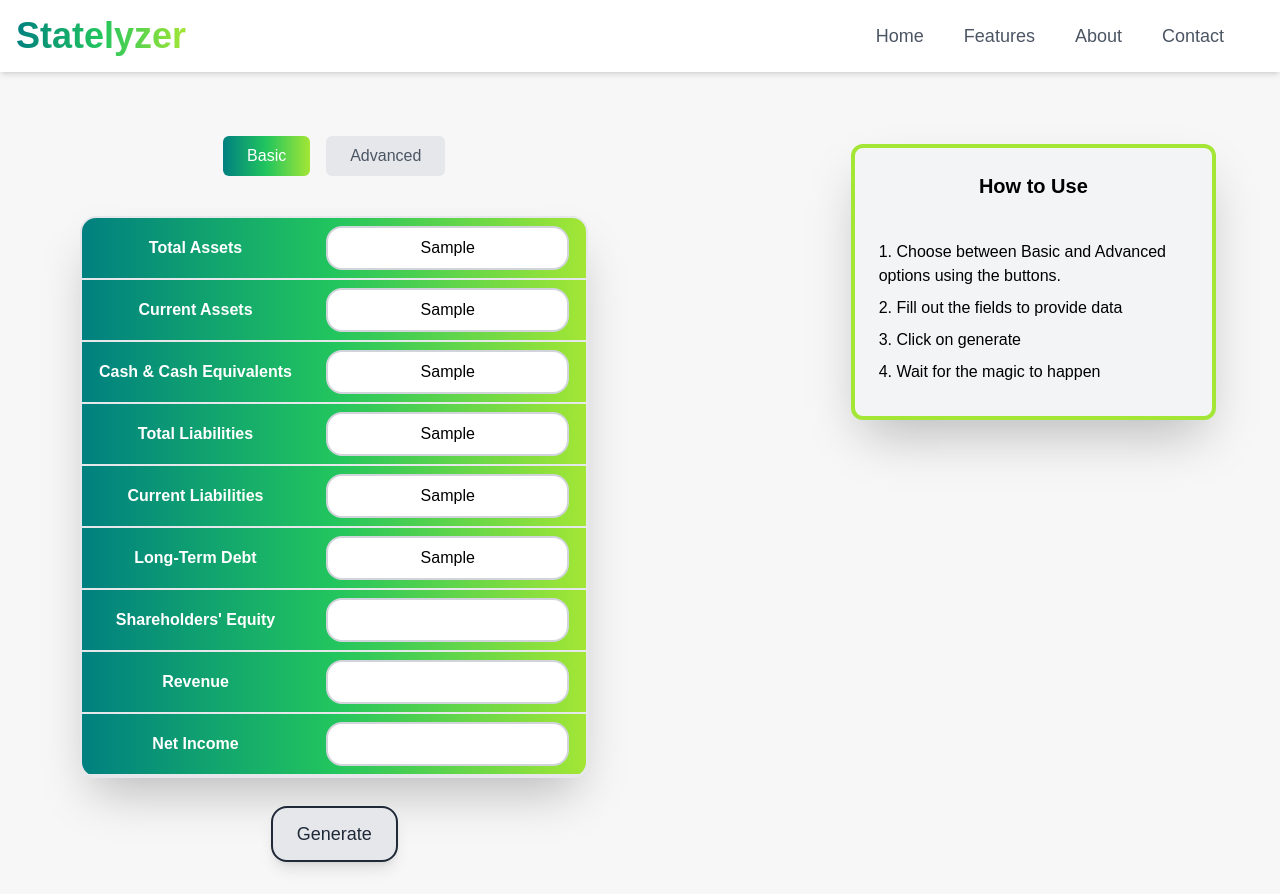
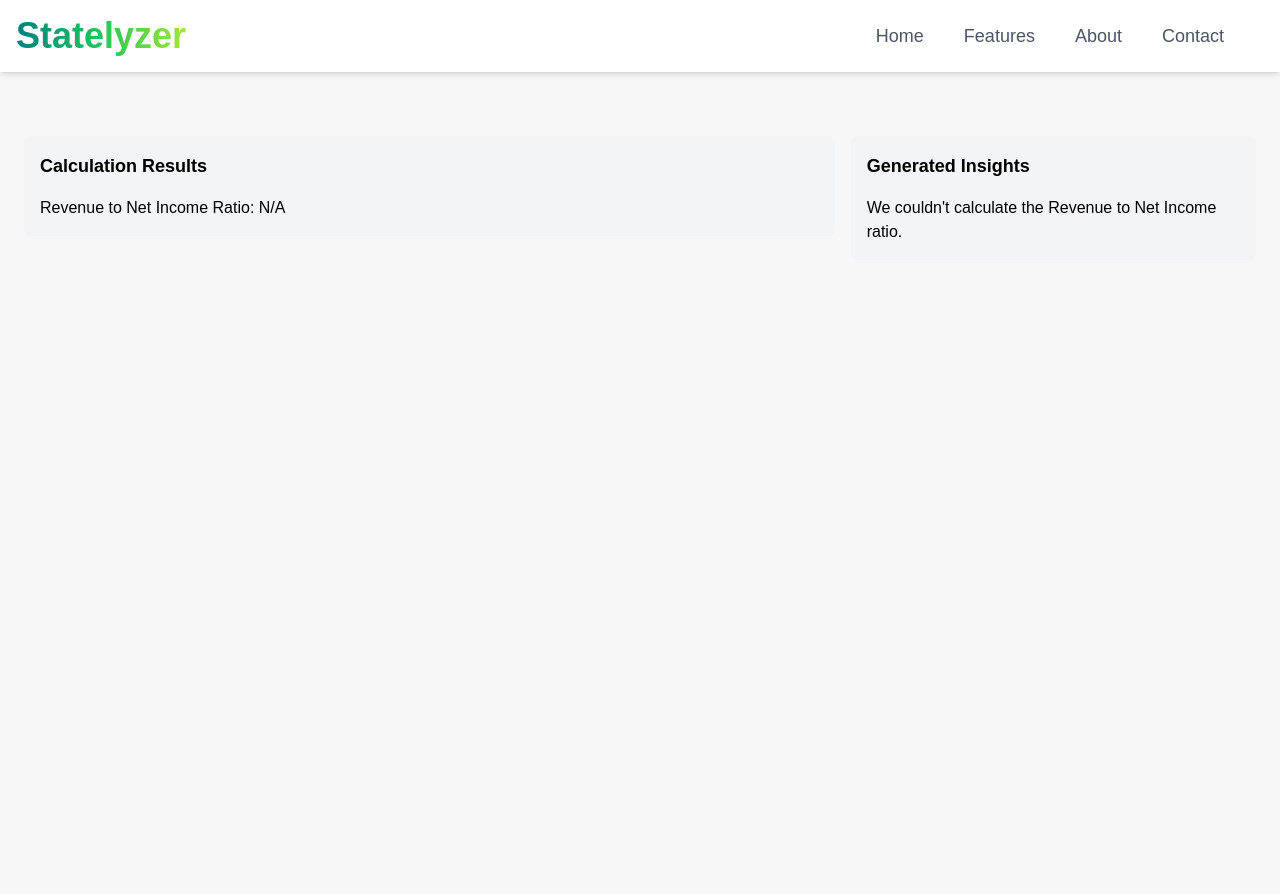
Before and after one commit to vittorio15/Statelyzer, a Next.js app: page / in a window 1280 px wide. Both pictures are taken after typing "Sample", "Sample", "Sample", "Sample", "Sample", "Sample" into the empty fields and a click on the button "Generate". After the commit the page ends 800 px from the top, so only its background shows below. Built offline with nearby package versions, Linux system fonts and the light colour scheme.

Commit message:
add basic generation

```diff
--- a/app/page.jsx
+++ b/app/page.jsx
@@ -1,5 +1,4 @@
 import Header from "@components/header"
-import InputTable from "@components/InputTable"
 import MainLayout from "@components/MainLayout"
 
 
--- a/components/Guide.jsx
+++ b/components/Guide.jsx
@@ -1,18 +1,37 @@
-import React from 'react'
 
-const Guide = () => {
+const Guide = ({ isLoading, generatedText }) => {
+
   return (
-    <div className=" my-2 p-6 bg-gray-100 rounded-lg shadow-2xl border-4 rounded-xl border-lime-400 mr-10">
+    <div>
+      {isLoading ? (
+          <div className="my-2 p-6 bg-gray-100 rounded-lg shadow-2xl border-4 rounded-xl border-lime-400 mr-10 animate-pulse">
+            <div className="my-2 h-12 bg-gray-200 rounded-2xl w-3/4"></div>
+            <div className="my-2 h-12 bg-gray-200 rounded-2xl w-1/2"></div>
+            <div className="my-2 h-12 bg-gray-200 rounded-2xl w-2/3"></div>
+            <div className="my-2 h-12 bg-gray-200 rounded-2xl w-4/5"></div>
+            <div className="my-2 h-12 bg-gray-200 rounded-2xl w-3/5"></div>
+            <div className="my-2 h-12 bg-gray-200 rounded-2xl w-2/5"></div>
+            <div className="my-2 h-12 bg-gray-200 rounded-2xl w-1/2"></div>
+            <div className="my-2 h-12 bg-gray-200 rounded-2xl w-5/6"></div>
+            <div className="my-2 h-12 bg-gray-200 rounded-2xl w-3/4"></div>
+            <div className="my-2 h-12 bg-gray-200 rounded-2xl w-1/3"></div>
+          </div>
+      ) : generatedText ? (
+        <div className="p-4 bg-gray-100 rounded-md">
+          <h3 className="text-lg font-bold mb-4">Generated Insights</h3>
+          <p>{generatedText}</p>
+        </div>
+      ) : (
+        <div className="my-2 p-6 bg-gray-100 rounded-lg shadow-2xl border-4 rounded-xl border-lime-400 mr-10">
           <h2 className="text-xl font-semibold mb-10 text-center">How to Use</h2>
           <p className="mb-2">1. Choose between Basic and Advanced options using the buttons.</p>
           <p className="mb-2">2. Fill out the fields to provide data</p>
           <p className="mb-2">3. Click on generate</p>
           <p className="mb-2">4. Wait for the magic to happen</p>
-        <p className="mb-2"></p>
-        <p className="mb-2"></p>
-        <p className="mb-2"></p>
         </div>
-  )
-}
+      )}
+    </div>
+  );
+};
 
-export default Guide
+export default Guide;
--- a/components/InputTable.jsx
+++ b/components/InputTable.jsx
@@ -1,6 +1,6 @@
 "use client"
 
-import { useState, useEffect } from "react";
+import { useState } from "react";
 import InputField from "./InputField";
 import Button from "./Button";
 import SkeletonLoader from "../utilities/SkeletonLoader";
@@ -16,17 +16,9 @@ const inputFieldsAdvanced = [
   "Operating Income", "COGS", "SG&A", "Interest Expense", "Income Tax Expense"
 ];
 
-const InputTable = () => {
+const InputTable = ({ onGenerate, isLoading, calculatedData }) => {
   const [selectedInput, setSelectedInput] = useState('type1');
-  const [isLoading, setIsLoading] = useState(true);
   const [inputValues, setInputValues] = useState({});
-
-  // Simulate loading effect
-  useEffect(() => {
-    setTimeout(() => {
-      setIsLoading(false);
-    }, 2000);
-  }, []);
 
   const handleInputChange = (field, value) => {
     setInputValues((prev) => ({
@@ -39,15 +31,23 @@ const InputTable = () => {
     setSelectedInput(inputType);
   };
 
-  const handleGenerate = () => {
-    setIsLoading(true);
-    setTimeout(() => {
-      setIsLoading(false);
-    }, 2000);
+  const fieldsToRender =
+  selectedInput === "type1" ? inputFieldsBasic : inputFieldsAdvanced;
+
+  if (isLoading) {
+    return (
+        <SkeletonLoader />
+  )
   }
 
-  const fieldsToRender =
-  selectedInput === "type1" ? inputFieldsBasic : inputFieldsAdvanced;
+  if (calculatedData) {
+    return (
+      <div className="p-4 bg-gray-100 rounded-md">
+        <h3 className="text-lg font-bold mb-4">Calculation Results</h3>
+        <p>Revenue to Net Income Ratio: {calculatedData.revenueToNetIncome}</p>
+      </div>
+    );
+  }
 
   return (
     <div>
@@ -75,10 +75,6 @@ const InputTable = () => {
         </div>
       }
       <div className="inputContainer">
-        {isLoading ? (
-          <SkeletonLoader />
-        ) :
-        (
           <table className="inputTable">
             <tbody>
               {fieldsToRender.map((field) => (
@@ -93,13 +89,12 @@ const InputTable = () => {
                 </tr>
               ))}
             </tbody>
-          </table>)
-        }
+          </table>
         <div className="flex justify-center mt-7">
           <Button
             size="lg"
             variant="secondary"
-            onClick={() => handleGenerate()}
+            onClick={() => onGenerate(inputValues)}
           >
             Generate
           </Button>
--- a/components/MainLayout.jsx
+++ b/components/MainLayout.jsx
@@ -1,17 +1,67 @@
+"use client"
+
 import InputTable from './InputTable';
 import Guide from './Guide';
+import { useState, useEffect } from 'react';
 
 const MainLayout = () => {
+  const [isLoading, setIsLoading] = useState(true);
+  const [calculatedData, setCalculatedData] = useState(null);
+  const [generatedText, setGeneratedText] = useState("");
+
+    // Simulate loading effect
+    useEffect(() => {
+      setTimeout(() => {
+        setIsLoading(false);
+      }, 2000);
+    }, []);
+
+  const handleGenerate = (inputValues) => {
+    setIsLoading(true);
+
+    // Simulate calculations and text generation
+    setTimeout(() => {
+      // Perform calculations
+      const calculationResult = calculateResults(inputValues);
+
+      // Generate text based on the results
+      const textResult = generateText(calculationResult);
+
+      // Update states with results
+      setCalculatedData(calculationResult);
+      setGeneratedText(textResult);
+
+      setIsLoading(false);
+    }, 2000);
+  };
+
+  const calculateResults = (inputValues) => {
+    // Example calculation: Revenue to Net Income ratio
+    const revenue = parseFloat(inputValues["Revenue"] || 0);
+    const netIncome = parseFloat(inputValues["Net Income"] || 0);
+
+    return {
+      revenueToNetIncome: netIncome !== 0 ? (revenue / netIncome).toFixed(2) : "N/A",
+    };
+  };
+
+  const generateText = (results) => {
+    if (results.revenueToNetIncome === "N/A") {
+      return "We couldn't calculate the Revenue to Net Income ratio.";
+    }
+    return `The Revenue to Net Income ratio is ${results.revenueToNetIncome}.`;
+  };
+
   return (
     <div className="flex justify-between mt-10 p-6">
-      {/* Left side (InputTable) */}
+      {/* Left side (InputTable or Results) */}
       <div className="w-8/12">
-        <InputTable />
+        <InputTable onGenerate={handleGenerate} isLoading={isLoading} calculatedData={calculatedData} />
       </div>
 
-      {/* Right side (Guide) */}
+      {/* Right side (Guide or Generated Text) */}
       <div className="w-4/12 ml-4">
-        <Guide />
+        <Guide isLoading={isLoading} generatedText={generatedText} />
       </div>
     </div>
   );
--- a/utilities/SkeletonLoader.jsx
+++ b/utilities/SkeletonLoader.jsx
@@ -1,6 +1,7 @@
 const SkeletonLoader = () => {
 
   return(
+    <div className="inputContainer">
       <div className="mt-6 w-full h-auto overflow-hidden my-2 animate-pulse bg-gradient-to-r from-primary via-green-500 to-lime-400 shadow-2xl rounded-2xl grid place-items-center">
         <div className="my-2 h-12 bg-gray-200 rounded-2xl w-3/4"></div>
         <div className="my-2 h-12 bg-gray-200 rounded-2xl w-1/2"></div>
@@ -13,6 +14,7 @@ const SkeletonLoader = () => {
         <div className="my-2 h-12 bg-gray-200 rounded-2xl w-3/4"></div>
         <div className="my-2 h-12 bg-gray-200 rounded-2xl w-1/3"></div>
       </div>
+    </div>
   )
 };
 
```
Lines whose indentation alone changed are shown as unchanged.
